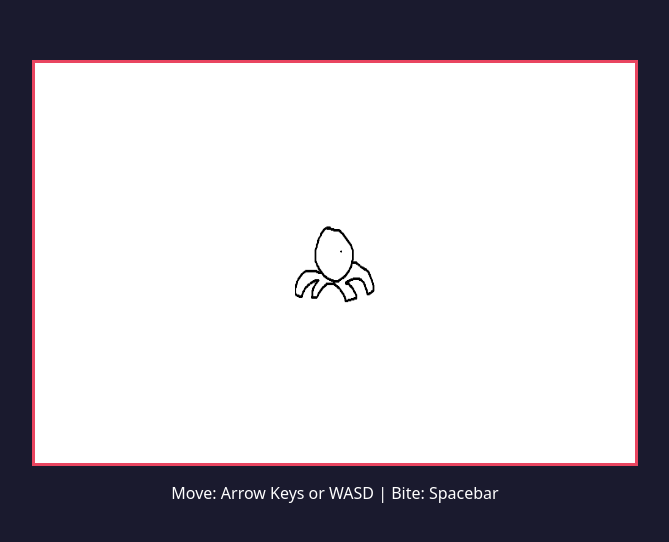
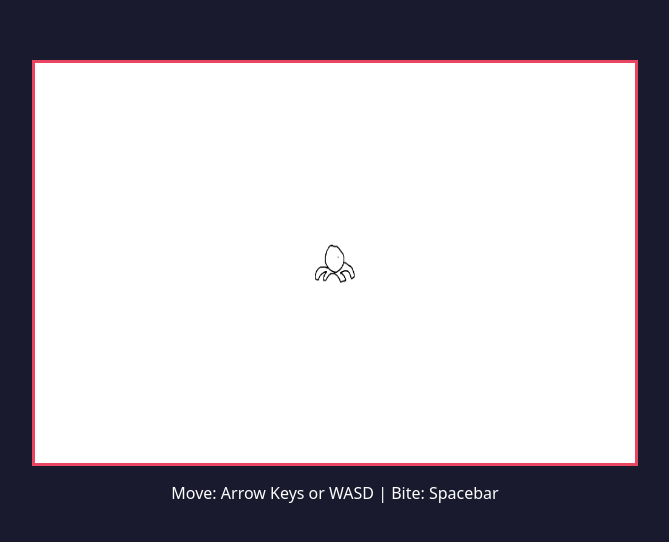
Before and after one commit to matoepotato-create/matoepotato-create.github.io, a plain HTML site: page index.html in a window 1280 px wide. Shown: the part 110-652 px from the top of the page, without its empty margins (305-974 px from the left). Drawn offline with Linux system fonts and the light colour scheme.

Commit message:
Update index.html

```diff
--- a/index.html
+++ b/index.html
@@ -2,7 +2,7 @@
 <html lang="en">
 <head>
   <meta charset="UTF-8">
-  <title>Bite Game</title>
+  <title>Canvas LMS</title>
   <style>
     body {
       margin: 0;
@@ -17,7 +17,7 @@
     }
     canvas {
       border: 3px solid #e94560;
-      background: #ffffff; /* White background so black line art shows clearly */
+      background: #ffffff;
     }
   </style>
 </head>
@@ -44,12 +44,12 @@
       return img;
     });
 
-    // 2. Player & Animation settings
+    // 2. Player & Animation settings (Smaller 40x40 size)
     let player = {
-      x: 260,
-      y: 160,
-      width: 80,
-      height: 80,
+      x: 280,
+      y: 180,
+      width: 40,
+      height: 40,
       speed: 5
     };
 
@@ -67,9 +67,9 @@
 
       // Trigger bite animation on Spacebar (only if not already biting)
       if (e.code === "Space" && !isBiting) {
-        e.preventDefault(); // Prevents page from scrolling
+        e.preventDefault();
         isBiting = true;
-        currentFrame = 1; // Jump immediately to player-bite-frame1.png
+        currentFrame = 1;
         frameTimer = 0;
       }
     });
@@ -80,7 +80,6 @@
 
     // 4. Update movement and animation timing
     function update(deltaTime) {
-      // Movement
       if (keys["ArrowUp"] || keys["w"] || keys["W"]) player.y -= player.speed;
       if (keys["ArrowDown"] || keys["s"] || keys["S"]) player.y += player.speed;
       if (keys["ArrowLeft"] || keys["a"] || keys["A"]) player.x -= player.speed;
@@ -97,7 +96,6 @@
           frameTimer -= frameInterval;
           currentFrame++;
 
-          // After frame 3, reset back to idle (player.png)
           if (currentFrame > 3) {
             currentFrame = 0;
             isBiting = false;
@@ -114,13 +112,12 @@
       if (activeImg.complete && activeImg.naturalWidth !== 0) {
         ctx.drawImage(activeImg, player.x, player.y, player.width, player.height);
       } else {
-        // Fallback box if an image hasn't loaded yet
         ctx.fillStyle = "#333";
         ctx.fillRect(player.x, player.y, player.width, player.height);
       }
     }
 
-    // 6. Main game loop with accurate delta-time tracking
+    // 6. Main game loop
     let lastTime = 0;
     function loop(timestamp) {
       const deltaTime = timestamp - lastTime;
```
